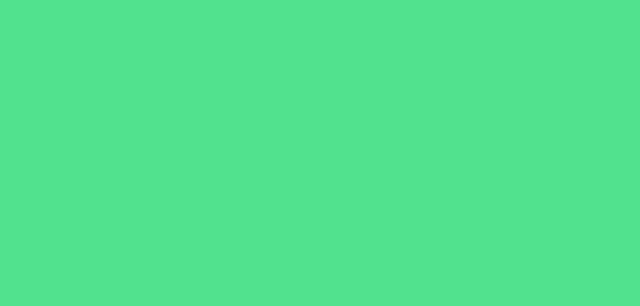
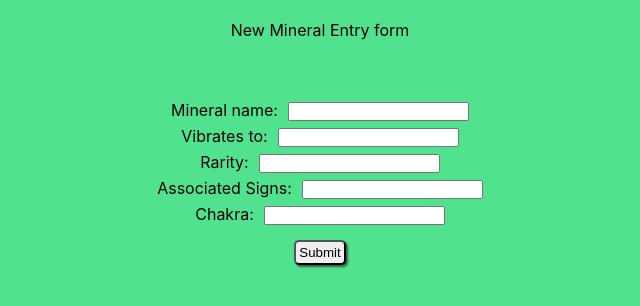
Before and after one commit to PeepTheMoon/minerals-fe, a React (Create React App) app: page /admin in a window 1280 px wide. Shown: the top 306 px of the page, without its empty margins (320-960 px from the left). Built offline with nearby package versions, Linux system fonts and the light colour scheme.

Commit message:
adds admin page with correct pathing, form inputs, and basic styling

```diff
--- a/src/AboutMe.js
+++ b/src/AboutMe.js
@@ -1,4 +1,5 @@
-import React, { Component } from 'react'
+import React, { Component } from 'react';
+import './App.css';
 
 export default class AboutMe extends Component {
     render() {
--- /dev/null
+++ b/src/AdminPage.js
@@ -0,0 +1,42 @@
+import React, { Component } from 'react';
+import './App.css';
+
+export default class AdminPage extends Component {
+    render() {
+        return (
+            <div>
+                <header>
+                New Mineral Entry form
+                </header>
+                <form>
+                    <label>
+                    Mineral name:
+                    <input name="name"/>
+                    </label>
+
+                    <label>
+                    Vibrates to:
+                    <input name="vibrates_to"/>
+                    </label>
+
+                    <label>
+                    Rarity:
+                    <input name="rarity"/>
+                    </label>
+
+                    <label>
+                    Associated Signs:
+                    <input name="associated_signs"/>
+                    </label>
+
+                    <label>
+                    Chakra:
+                    <input name="chakra"/>
+                    </label>
+
+                    <button>Submit</button>
+                </form>
+            </div>
+        )
+    }
+}
--- a/src/App.css
+++ b/src/App.css
@@ -22,6 +22,33 @@
   box-shadow: 3px 3px 3px rgba(51, 56, 54, 0.767);
  }
 
+ header {
+   margin-top: 20px;
+ }
+
  h2 {
   margin: 15px;
 }
+
+form {
+  display: flex;
+  flex-direction: column;
+  align-items: center;
+  margin: 40px;
+  padding: 15px;
+}
+
+button {
+  margin-top: 15px;
+  padding: 3px;
+  border-radius: 5px;
+  box-shadow: 2px 2px 2px rgba(51, 56, 54, 0.767);
+}
+
+input {
+  margin-left: 10px;
+}
+
+label {
+  margin-top: 5px;
+}
--- a/src/App.js
+++ b/src/App.js
@@ -1,14 +1,14 @@
 import React, { Component } from 'react';
 import ListPage from './ListPage.js';
 import DetailPage from './DetailPage.js';
+import AdminPage from './AdminPage.js';
+import AboutMe from './AboutMe.js';
 import './App.css';
 
 import {
     BrowserRouter as Router,
     Route,
-    Switch,
-    // Link,
-    // useParams
+    Switch
 } from 'react-router-dom';
 
 export default class App extends Component {
@@ -27,6 +27,16 @@ export default class App extends Component {
                             exact
                             render={(routerProps) => <DetailPage {...routerProps} />}
                         />
+                        <Route
+                            path="/admin"
+                            exact
+                            render={(routerProps) => <AdminPage {...routerProps} />}
+                        />
+                        <Route
+                            path="/aboutme"
+                            exact
+                            render={(routerProps) => <AboutMe {...routerProps} />}
+                        />
                     </Switch>
                 </Router>
 
--- a/src/DetailPage.js
+++ b/src/DetailPage.js
@@ -1,5 +1,6 @@
 import React, { Component } from 'react';
 import request from 'superagent';
+import ListItem from './ListItem.js';
 import './App.css';
 
 export default class DetailPage extends Component {
@@ -9,16 +10,22 @@ export default class DetailPage extends Component {
     componentDidMount = async () => {
         const fetchedData = await request.get(`http://localhost:3000/mineral/${this.props.match.params.id}`);
 
-        console.log(fetchedData.body);
         this.setState({ mineral: fetchedData.body });
     }
+
     render() {
 
         return (
             <div>
                 Dem Deets:
                 <section>
-                    { JSON.stringify(this.state.mineral) }
+                {/* remove stringify when ListItem is all hooked up */}
+                    {
+                        this.state.mineral
+                        ? JSON.stringify(this.state.mineral)
+                        : 'Loading Mineral Information...'
+                    }
+                    <ListItem mineral={this.state.mineral} />
                 </section>
             </div>
         )
```
